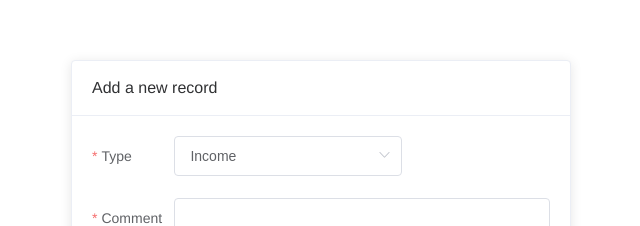
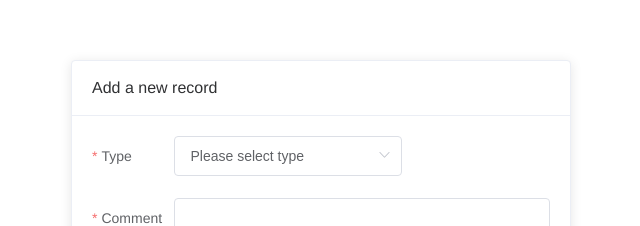
Before and after one commit to DryakhlovDS/vue-app-budget, a Vue app: page / in a window 1280 px wide. Shown: the top 226 px of the page, without its empty margins (319-959 px from the left). Built offline with nearby package versions, Linux system fonts and the light colour scheme.

Commit message:
change Placeholder of Type-select

```diff
--- a/src/components/BudgetList.vue
+++ b/src/components/BudgetList.vue
@@ -1,6 +1,6 @@
 <template>
   <div class="budget-list-wrap">
-    <el-card :header="header" class="box-card">
+    <el-card :header="header" class="box-card mx-auto">
       <div class="list-control">
         <a href="#" class="link-active" :class="classLink" @click.prevent="sortList('All', $event)">
           Show all
@@ -67,7 +67,7 @@ export default {
 </script>
 
 <style scoped>
-.el-card {
+.mx-auto {
   max-width: 500px;
   margin: auto;
   text-align: center;
--- a/src/components/Form.vue
+++ b/src/components/Form.vue
@@ -49,7 +49,7 @@ export default {
     return {
       header: 'Add a new record',
       formData: {
-        type: 'Income',
+        type: 'Please select type',
         comment: '',
         cash: 0,
       },
```
Also changed, not shown: 7 other files (tests, documents, lock files or other folders).
